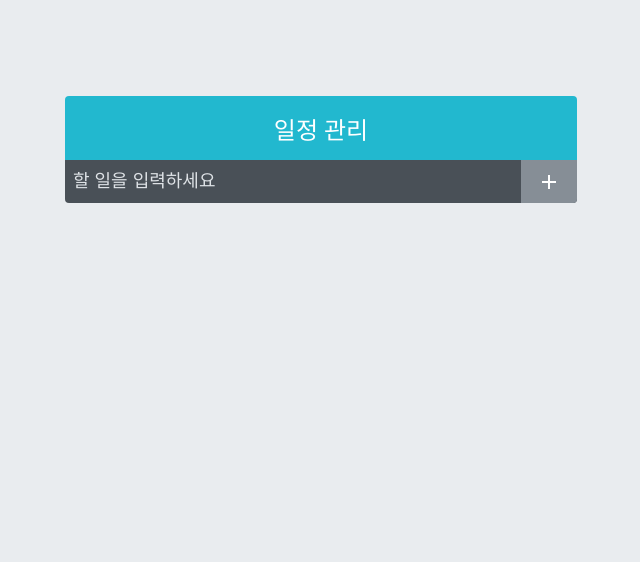
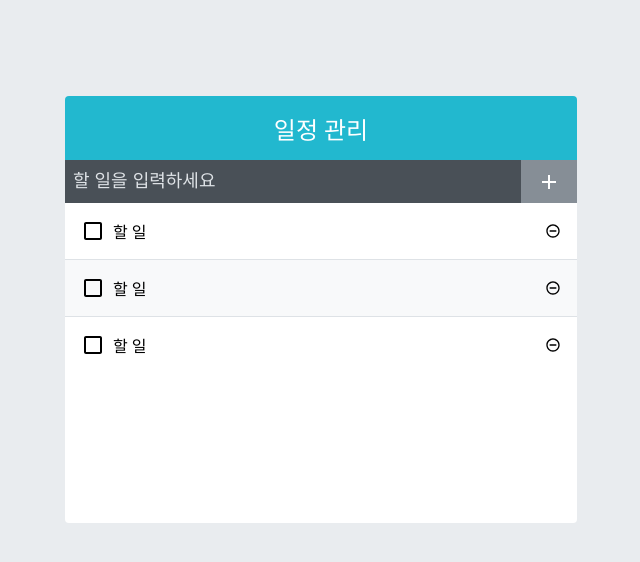
Before and after one commit to ovovvvvv/Todo-app, a React (Create React App) app in the folder todo-app/: page / in a window 1280 px wide. Shown: the top 562 px of the page, without its empty margins (319-959 px from the left). Built offline with nearby package versions, Linux system fonts and the light colour scheme.

Commit message:
이 배열은 TodoList에 props로 전달됩니다

```diff
--- a/todo-app/src/App.js
+++ b/todo-app/src/App.js
@@ -1,11 +1,32 @@
+import { useState } from 'react';
 import './App.css';
 import TodoTemplate from './components/TodoTemplate';
 import TodoInsert from './components/TodoInsert';
+import TodoList from './components/TodoList';
 
 function App() {
+  const [todos, setTodos] = useState([
+    {
+      id: 1,
+      text: '리액트의 기초 알아보기',
+      checked: true,
+    },
+    {
+      id: 2,
+      text: '컴포넌트 스타일링 해보기',
+      checked: true,
+    },
+    {
+      id: 3,
+      text: '일정 관리 앱 만들어보기',
+      checked: false,
+    },
+  ]);
+
   return (
     <TodoTemplate>
       <TodoInsert />
+      <TodoList todos={todos} />
     </TodoTemplate>
   );
 }
--- a/todo-app/src/components/TodoInsert.scss
+++ b/todo-app/src/components/TodoInsert.scss
@@ -30,6 +30,8 @@
     align-items: center;
     cursor: pointer;
     transition: 0.1s background ease-in;
+
+    // :hover는 요소가 마우스 커서 위에 올라가면 적용되는 스타일
     &:hover {
       background: #adb5bd;
     }
--- /dev/null
+++ b/todo-app/src/components/TodoList.js
@@ -0,0 +1,14 @@
+import TodoListItem from './TodoListItem';
+import './TodoList.scss';
+
+const TodoList = () => {
+  return (
+    <div className="TodoList">
+      <TodoListItem />
+      <TodoListItem />
+      <TodoListItem />
+    </div>
+  );
+};
+
+export default TodoList;
--- /dev/null
+++ b/todo-app/src/components/TodoList.scss
@@ -0,0 +1,5 @@
+.TodoList {
+  min-height: 320px;
+  max-height: 513px;
+  overflow-y: auto;
+}
--- /dev/null
+++ b/todo-app/src/components/TodoListItem.js
@@ -0,0 +1,22 @@
+import {
+  MdCheckBoxOutlineBlank,
+  MdCheckBox,
+  MdRemoveCircleOutline,
+} from 'react-icons/md';
+import './TodoListItem.scss';
+
+const TodoListItem = () => {
+  return (
+    <div className="TodoListItem">
+      <div className="checkbox">
+        <MdCheckBoxOutlineBlank />
+        <div className="text">할 일</div>
+      </div>
+      <div className="remove">
+        <MdRemoveCircleOutline />
+      </div>
+    </div>
+  );
+};
+
+export default TodoListItem;
--- /dev/null
+++ b/todo-app/src/components/TodoListItem.scss
@@ -0,0 +1,45 @@
+.TodoListItem {
+  padding: 1rem;
+  display: flex;
+  align-items: center;
+  &:nth-child(even) {
+    background: #f8f9fa;
+  }
+  .checkbox {
+    cursor: pointer;
+    flex: 1;
+    display: flex;
+    align-items: center;
+    svg {
+      font-size: 1.5rem;
+    }
+    .text {
+      margin-left: 0.5rem;
+      flex: 1; //차지할 수 있는 영역 모두 차지
+    }
+    // 체크되었을 때 보여줄 스타일
+    &.checked {
+      svg {
+        color: #22b8cf;
+      }
+      .text {
+        color: #adb5bd;
+        text-decoration: line-through;
+      }
+    }
+  }
+  .remove {
+    display: flex;
+    align-items: center;
+    font-size: #ff6b6b;
+    cursor: pointer;
+    &:hover {
+      color: #ff8787;
+    }
+  }
+
+  //엘리먼트 사이사이에 테두리를 넣어 줌
+  & + & {
+    border-top: 1px solid #dee2e6;
+  }
+}
```
